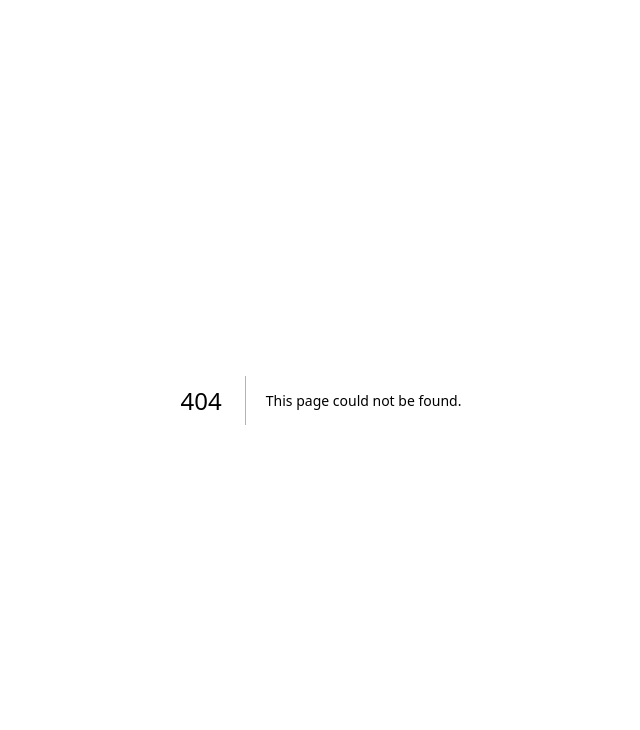
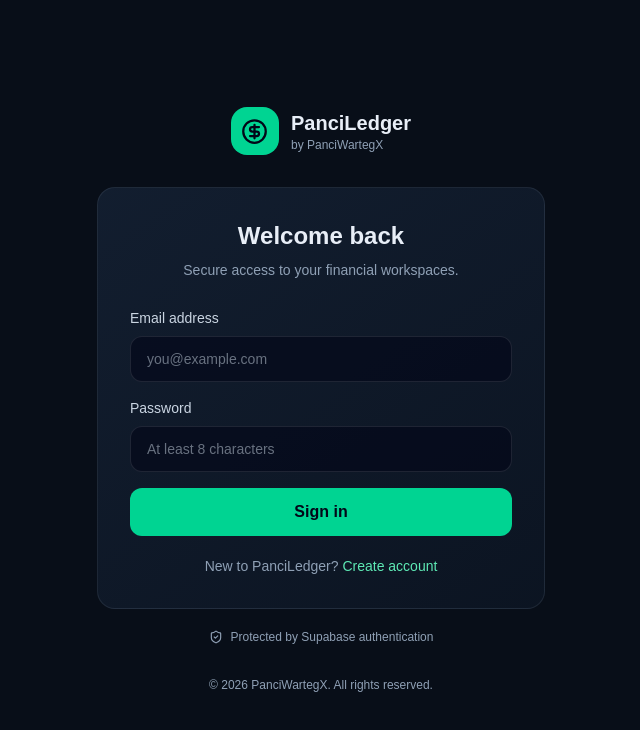
Before and after one commit to PanciWartegX/PanciLedger, a Next.js app: page /login in a window 1280 px wide. Before the commit this address had no page. Shown: the top 730 px of the page, without its empty margins (319-959 px from the left). Built offline with nearby package versions, Linux system fonts and the light colour scheme.

Commit message:
feat: add Supabase authentication and CI validation

```diff
--- /dev/null
+++ b/middleware.ts
@@ -0,0 +1,39 @@
+import { createServerClient } from "@supabase/ssr";
+import { NextResponse, type NextRequest } from "next/server";
+
+export async function middleware(request: NextRequest) {
+  const url = process.env.NEXT_PUBLIC_SUPABASE_URL;
+  const key = process.env.NEXT_PUBLIC_SUPABASE_ANON_KEY;
+  if (!url || !key) return NextResponse.next();
+
+  let response = NextResponse.next({ request });
+  const supabase = createServerClient(url, key, {
+    cookies: {
+      getAll: () => request.cookies.getAll(),
+      setAll(values) {
+        values.forEach(({ name, value }) => request.cookies.set(name, value));
+        response = NextResponse.next({ request });
+        values.forEach(({ name, value, options }) => response.cookies.set(name, value, options));
+      },
+    },
+  });
+  const { data: { user } } = await supabase.auth.getUser();
+  const isLogin = request.nextUrl.pathname.startsWith("/login");
+  if (!user && !isLogin) {
+    const target = request.nextUrl.clone();
+    target.pathname = "/login";
+    target.searchParams.set("next", request.nextUrl.pathname);
+    return NextResponse.redirect(target);
+  }
+  if (user && isLogin) {
+    const target = request.nextUrl.clone();
+    target.pathname = "/";
+    target.search = "";
+    return NextResponse.redirect(target);
+  }
+  return response;
+}
+
+export const config = {
+  matcher: ["/((?!_next/static|_next/image|favicon.ico|.*\\.(?:svg|png|jpg|jpeg|gif|webp)$).*)"],
+};
--- /dev/null
+++ b/src/app/auth/callback/route.ts
@@ -0,0 +1,14 @@
+import { NextResponse, type NextRequest } from "next/server";
+import { createClient } from "@/lib/supabase/server";
+
+export async function GET(request: NextRequest) {
+  const code = request.nextUrl.searchParams.get("code");
+  const next = request.nextUrl.searchParams.get("next");
+  const safeNext = next && next.startsWith("/") && !next.startsWith("//") ? next : "/";
+  if (code) {
+    const supabase = await createClient();
+    const { error } = await supabase.auth.exchangeCodeForSession(code);
+    if (!error) return NextResponse.redirect(new URL(safeNext, request.url));
+  }
+  return NextResponse.redirect(new URL("/login?error=auth_callback", request.url));
+}
--- /dev/null
+++ b/src/app/login/page.tsx
@@ -0,0 +1,58 @@
+"use client";
+
+import { useState, type FormEvent } from "react";
+import { useSearchParams } from "next/navigation";
+import { CircleDollarSign, LoaderCircle, ShieldCheck } from "lucide-react";
+import { createClient } from "@/lib/supabase/client";
+
+export default function LoginPage() {
+  const params = useSearchParams();
+  const [mode, setMode] = useState<"signin" | "signup">("signin");
+  const [email, setEmail] = useState("");
+  const [password, setPassword] = useState("");
+  const [busy, setBusy] = useState(false);
+  const [message, setMessage] = useState("");
+
+  async function submit(event: FormEvent<HTMLFormElement>) {
+    event.preventDefault();
+    setBusy(true);
+    setMessage("");
+    try {
+      const supabase = createClient();
+      if (mode === "signin") {
+        const { error } = await supabase.auth.signInWithPassword({ email, password });
+        if (error) throw error;
+        window.location.assign(params.get("next") || "/");
+      } else {
+        const { data, error } = await supabase.auth.signUp({ email, password });
+        if (error) throw error;
+        setMessage(data.session ? "Account created. You can now sign in." : "Account created. Check your email to confirm your address.");
+      }
+    } catch (error) {
+      setMessage(error instanceof Error ? error.message : "Authentication failed. Please try again.");
+    } finally {
+      setBusy(false);
+    }
+  }
+
+  return <main className="grid min-h-screen place-items-center px-5 py-10">
+    <section className="w-full max-w-md">
+      <div className="mb-8 flex items-center justify-center gap-3">
+        <div className="grid size-12 place-items-center rounded-2xl bg-emerald-400 text-slate-950"><CircleDollarSign size={27}/></div>
+        <div><div className="text-xl font-semibold">PanciLedger</div><div className="muted text-xs">by PanciWartegX</div></div>
+      </div>
+      <div className="panel p-7 sm:p-8">
+        <div className="text-center"><h1 className="text-2xl font-semibold">{mode === "signin" ? "Welcome back" : "Create your account"}</h1><p className="muted mt-2 text-sm">Secure access to your financial workspaces.</p></div>
+        <form onSubmit={submit} className="mt-7 space-y-4">
+          <label className="block text-sm text-slate-300">Email address<input required type="email" autoComplete="email" value={email} onChange={e=>setEmail(e.target.value)} className="mt-2 w-full rounded-xl border border-white/10 bg-slate-950/60 px-4 py-3 outline-none focus:border-emerald-400" placeholder="you@example.com"/></label>
+          <label className="block text-sm text-slate-300">Password<input required minLength={8} type="password" autoComplete={mode === "signin" ? "current-password" : "new-password"} value={password} onChange={e=>setPassword(e.target.value)} className="mt-2 w-full rounded-xl border border-white/10 bg-slate-950/60 px-4 py-3 outline-none focus:border-emerald-400" placeholder="At least 8 characters"/></label>
+          {message && <p role="status" className="rounded-xl border border-emerald-400/20 bg-emerald-400/5 p-3 text-sm text-emerald-200">{message}</p>}
+          <button disabled={busy} className="flex w-full items-center justify-center gap-2 rounded-xl bg-emerald-400 px-4 py-3 font-semibold text-slate-950 disabled:opacity-60">{busy && <LoaderCircle className="animate-spin" size={17}/>} {mode === "signin" ? "Sign in" : "Create account"}</button>
+        </form>
+        <div className="muted mt-5 text-center text-sm">{mode === "signin" ? "New to PanciLedger?" : "Already have an account?"} <button onClick={()=>{setMode(mode === "signin" ? "signup" : "signin");setMessage("");}} className="font-medium text-emerald-300">{mode === "signin" ? "Create account" : "Sign in"}</button></div>
+      </div>
+      <p className="muted mt-5 flex items-center justify-center gap-2 text-xs"><ShieldCheck size={14}/> Protected by Supabase authentication</p>
+      <p className="muted mt-8 text-center text-xs">© 2026 PanciWartegX. All rights reserved.</p>
+    </section>
+  </main>;
+}
```
Also changed, not shown: 1 other file (tests, documents, lock files or other folders).
